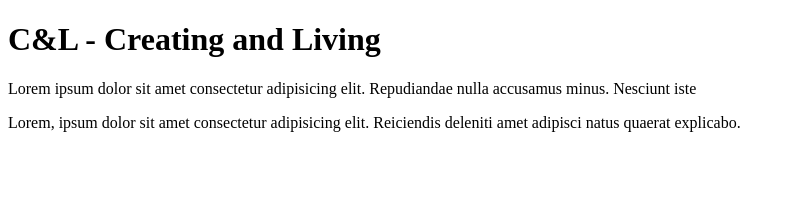
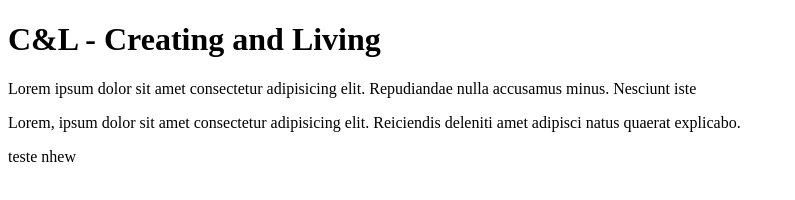
Before and after one commit to LeslieHyung/Futura-Loja, a plain HTML site: page index.html in a window 1280 px wide. Shown: the whole page, without its empty margins (0-795 px from the left). Drawn offline with Linux system fonts and the light colour scheme.

Commit message:
corpo da loja 2

```diff
--- a/index.html
+++ b/index.html
@@ -11,6 +11,7 @@
     <h1>C&L - Creating and Living</h1>
     <p>Lorem ipsum dolor sit amet consectetur adipisicing elit. Repudiandae nulla accusamus minus. Nesciunt iste</p>
     <p>Lorem, ipsum dolor sit amet consectetur adipisicing elit. Reiciendis deleniti amet adipisci natus quaerat explicabo.</p>
+    <p>teste nhew</p>
 </main>
 </header>
 </body>
```
